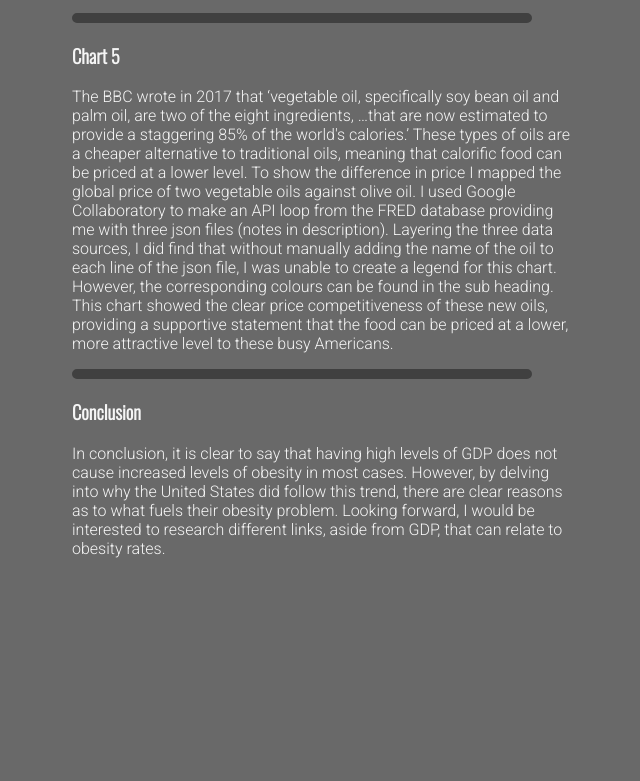
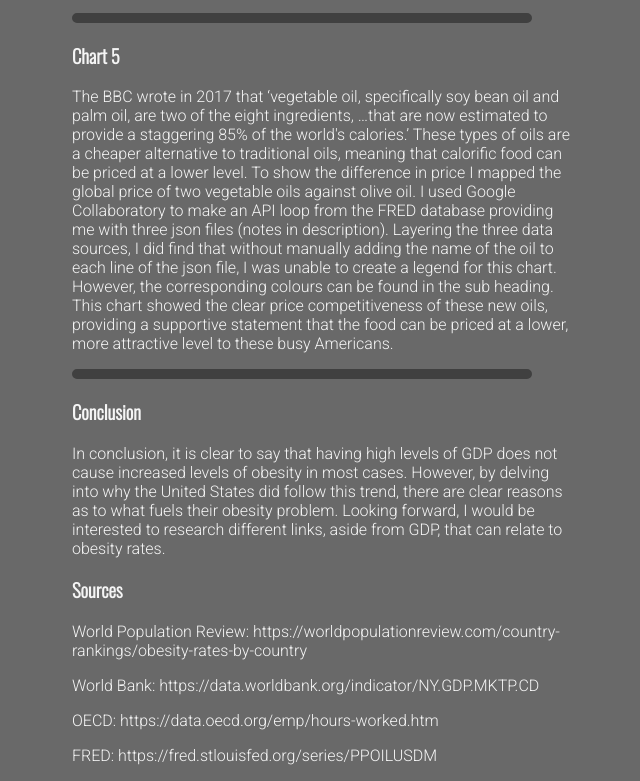
Before and after one commit to jamesaubs/jamesaubs.github.io, a plain HTML site: page project.html in a window 1280 px wide. Shown: the part 1533-2314 px from the top of the page, without its empty margins (318-958 px from the left). Before the commit the page ends 2107 px from the top, so only its background shows below. Drawn offline with nearby package versions, Linux system fonts and the light colour scheme; a script that the page names is missing.

Commit message:
Update project.html

```diff
--- a/project.html
+++ b/project.html
@@ -104,6 +104,12 @@
      <h3>Conclusion</h3>
     <p>In conclusion, it is clear to say that having high levels of GDP does not cause increased levels of obesity in most cases. However, by delving into why the United States did follow this trend, there are clear reasons as to what fuels their obesity problem. Looking forward, I would be interested to research different links, aside from GDP, that can relate to obesity rates.</p>
 
+    <h3>Sources</h3>
+    <p>World Population Review: https://worldpopulationreview.com/country-rankings/obesity-rates-by-country</p>
+    <p>World Bank: https://data.worldbank.org/indicator/NY.GDP.MKTP.CD</p>
+    <p>OECD: https://data.oecd.org/emp/hours-worked.htm</p>
+    <p>FRED: https://fred.stlouisfed.org/series/PPOILUSDM</p>
+
 </body>
 
 </html>
```
